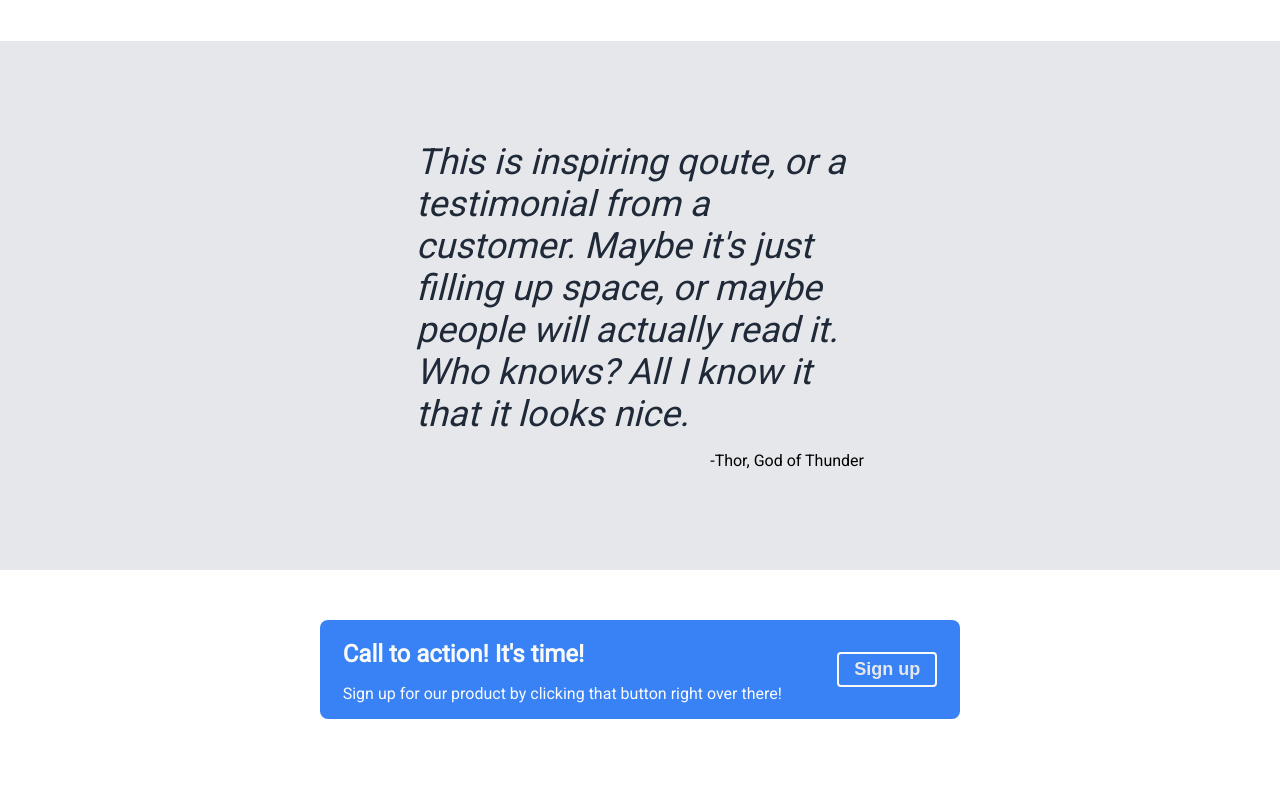
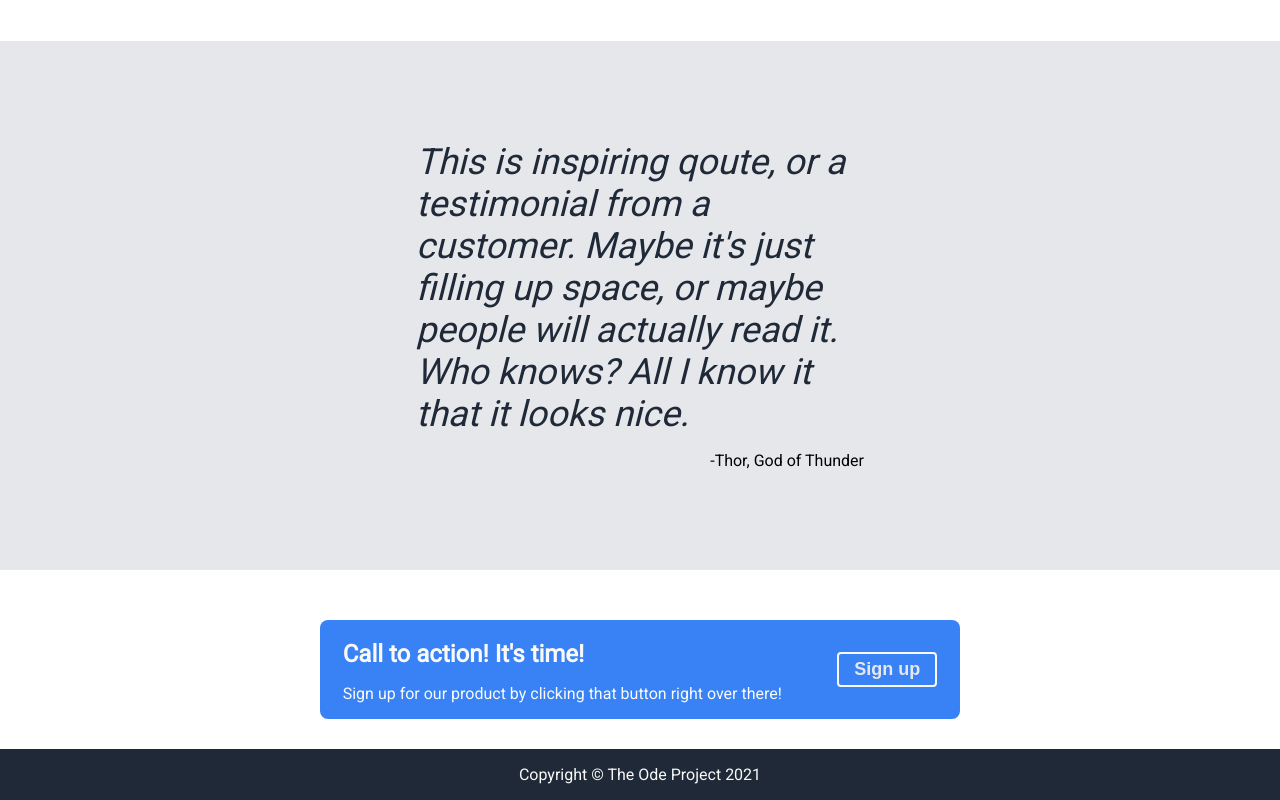
Before and after one commit to Sandberg89/Landing-Page, a plain HTML site: page index.html in a window 1280 px wide. Shown: the part 780-1580 px from the top of the page. Before the commit the page ends 1529 px from the top, so only its background shows below. Drawn offline with Linux system fonts and the light colour scheme.

Commit message:
done with footer

```diff
--- a/index.html
+++ b/index.html
@@ -80,6 +80,11 @@
             <button id="signup" class="header-style">Sign up</button>
         </div>
     </div>
+    <div class="footer">
+        <div class="footer-content">
+            <p>Copyright © The Ode Project 2021</p>
+        </div>
+    </div>
 </body>
 
 </html>
--- a/style.css
+++ b/style.css
@@ -141,7 +141,7 @@ button {
     margin-top: 100px;
     margin-bottom: 0;
     font-size: 36px;
-    font-style: oblique;
+    font-style: italic;
     color: #1F2937;
 }
 
@@ -184,3 +184,16 @@ button {
 .header-margin {
     margin-bottom: 0;
 }
+
+/* footer */
+.footer {
+    flex: 1;
+    background-color: #1F2937;
+    margin-top: auto;
+}
+
+.footer-content {
+    display: flex;
+    justify-content: center;
+    color: #F9FAF8;
+}
```
